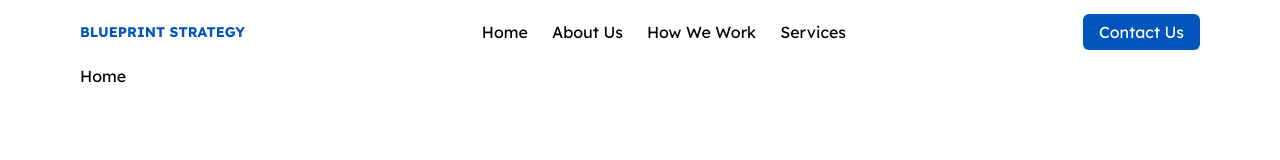
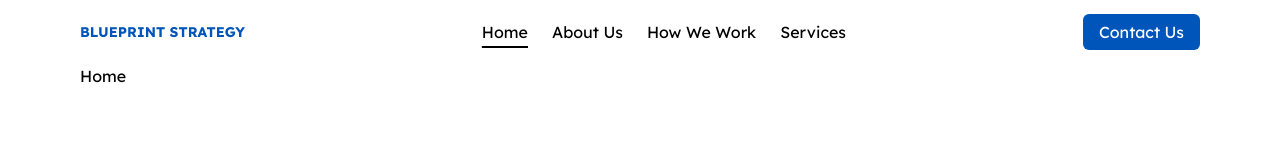
Before and after one commit to EdgarAmpiire/blueprints-web, a React (Create React App) app: page / in a window 1280 px wide. Shown: the top 160 px of the page. Built offline with nearby package versions, Linux system fonts and the light colour scheme.

Commit message:
home page - navbar

```diff
--- a/src/components/layout/components/Navbar.jsx
+++ b/src/components/layout/components/Navbar.jsx
@@ -37,7 +37,7 @@ import { Link } from "react-router-dom";
                   to="/"
                   className={
                     page === "home"
-                      ? "nav-link font-semibold p-0 underline underline-offset-8 decoration-2 text-white decoration-black"
+                      ? "nav-link p-0 underline underline-offset-8 decoration-2 decoration-black"
                       : "nav-link p-0"
                   }
                 >
--- a/src/features/home/routes/Home.jsx
+++ b/src/features/home/routes/Home.jsx
@@ -4,7 +4,7 @@ import { MainLayout } from "../../../components/layout/MainLayout";
 export const Home = () => {
   return (
     <div>
-      <MainLayout>
+      <MainLayout page="home">
        Home
       </MainLayout>
     </div>
```
